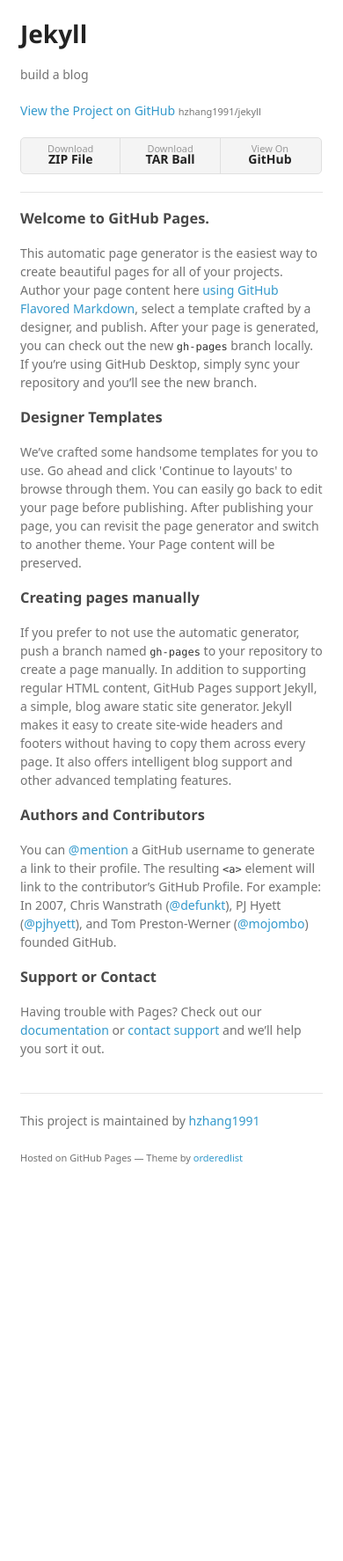
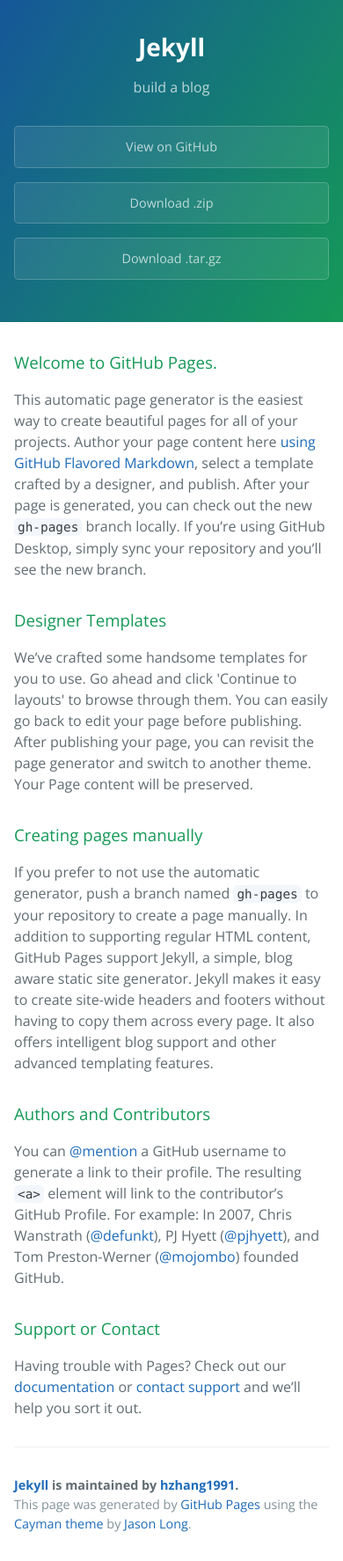
Before and after one commit to hzhang1991/jekyll, a Jekyll site: the page index.html, which Jekyll copies as it is, in a window 390 px wide. Shown: the whole page at 88% size. Built offline with Jekyll 4.4.1, drawn with Linux system fonts in a browser that asks for light colours; some web fonts are replaced; before the commit the page ends 1368 px from its top, so only the background shows below that.

```diff
--- a/index.html
+++ b/index.html
@@ -1,34 +1,25 @@
-<!doctype html>
-<html>
+<!DOCTYPE html>
+<html lang="en-us">
   <head>
-    <meta charset="utf-8">
-    <meta http-equiv="X-UA-Compatible" content="chrome=1">
+    <meta charset="UTF-8">
     <title>Jekyll by hzhang1991</title>
-
-    <link rel="stylesheet" href="stylesheets/styles.css">
-    <link rel="stylesheet" href="stylesheets/github-light.css">
-    <meta name="viewport" content="width=device-width">
-    <!--[if lt IE 9]>
-    <script src="//html5shiv.googlecode.com/svn/trunk/html5.js"></script>
-    <![endif]-->
+    <meta name="viewport" content="width=device-width, initial-scale=1">
+    <link rel="stylesheet" type="text/css" href="stylesheets/normalize.css" media="screen">
+    <link href='https://fonts.googleapis.com/css?family=Open+Sans:400,700' rel='stylesheet' type='text/css'>
+    <link rel="stylesheet" type="text/css" href="stylesheets/stylesheet.css" media="screen">
+    <link rel="stylesheet" type="text/css" href="stylesheets/github-light.css" media="screen">
   </head>
   <body>
-    <div class="wrapper">
-      <header>
-        <h1>Jekyll</h1>
-        <p>build a blog</p>
+    <section class="page-header">
+      <h1 class="project-name">Jekyll</h1>
+      <h2 class="project-tagline">build a blog</h2>
+      <a href="https://github.com/hzhang1991/jekyll" class="btn">View on GitHub</a>
+      <a href="https://github.com/hzhang1991/jekyll/zipball/master" class="btn">Download .zip</a>
+      <a href="https://github.com/hzhang1991/jekyll/tarball/master" class="btn">Download .tar.gz</a>
+    </section>
 
-        <p class="view"><a href="https://github.com/hzhang1991/jekyll">View the Project on GitHub <small>hzhang1991/jekyll</small></a></p>
-
-
-        <ul>
-          <li><a href="https://github.com/hzhang1991/jekyll/zipball/master">Download <strong>ZIP File</strong></a></li>
-          <li><a href="https://github.com/hzhang1991/jekyll/tarball/master">Download <strong>TAR Ball</strong></a></li>
-          <li><a href="https://github.com/hzhang1991/jekyll">View On <strong>GitHub</strong></a></li>
-        </ul>
-      </header>
-      <section>
-        <h3>
+    <section class="main-content">
+      <h3>
 <a id="welcome-to-github-pages" class="anchor" href="#welcome-to-github-pages" aria-hidden="true"><span class="octicon octicon-link"></span></a>Welcome to GitHub Pages.</h3>
 
 <p>This automatic page generator is the easiest way to create beautiful pages for all of your projects. Author your page content here <a href="https://guides.github.com/features/mastering-markdown/">using GitHub Flavored Markdown</a>, select a template crafted by a designer, and publish. After your page is generated, you can check out the new <code>gh-pages</code> branch locally. If you’re using GitHub Desktop, simply sync your repository and you’ll see the new branch.</p>
@@ -52,13 +43,15 @@
 <a id="support-or-contact" class="anchor" href="#support-or-contact" aria-hidden="true"><span class="octicon octicon-link"></span></a>Support or Contact</h3>
 
 <p>Having trouble with Pages? Check out our <a href="https://help.github.com/pages">documentation</a> or <a href="https://github.com/contact">contact support</a> and we’ll help you sort it out.</p>
-      </section>
-      <footer>
-        <p>This project is maintained by <a href="https://github.com/hzhang1991">hzhang1991</a></p>
-        <p><small>Hosted on GitHub Pages &mdash; Theme by <a href="https://github.com/orderedlist">orderedlist</a></small></p>
+
+      <footer class="site-footer">
+        <span class="site-footer-owner"><a href="https://github.com/hzhang1991/jekyll">Jekyll</a> is maintained by <a href="https://github.com/hzhang1991">hzhang1991</a>.</span>
+
+        <span class="site-footer-credits">This page was generated by <a href="https://pages.github.com">GitHub Pages</a> using the <a href="https://github.com/jasonlong/cayman-theme">Cayman theme</a> by <a href="https://twitter.com/jasonlong">Jason Long</a>.</span>
       </footer>
-    </div>
-    <script src="javascripts/scale.fix.js"></script>
+
+    </section>
+
 
   </body>
 </html>
--- /dev/null
+++ b/stylesheets/stylesheet.css
@@ -0,0 +1,245 @@
+* {
+  box-sizing: border-box; }
+
+body {
+  padding: 0;
+  margin: 0;
+  font-family: "Open Sans", "Helvetica Neue", Helvetica, Arial, sans-serif;
+  font-size: 16px;
+  line-height: 1.5;
+  color: #606c71; }
+
+a {
+  color: #1e6bb8;
+  text-decoration: none; }
+  a:hover {
+    text-decoration: underline; }
+
+.btn {
+  display: inline-block;
+  margin-bottom: 1rem;
+  color: rgba(255, 255, 255, 0.7);
+  background-color: rgba(255, 255, 255, 0.08);
+  border-color: rgba(255, 255, 255, 0.2);
+  border-style: solid;
+  border-width: 1px;
+  border-radius: 0.3rem;
+  transition: color 0.2s, background-color 0.2s, border-color 0.2s; }
+  .btn + .btn {
+    margin-left: 1rem; }
+
+.btn:hover {
+  color: rgba(255, 255, 255, 0.8);
+  text-decoration: none;
+  background-color: rgba(255, 255, 255, 0.2);
+  border-color: rgba(255, 255, 255, 0.3); }
+
+@media screen and (min-width: 64em) {
+  .btn {
+    padding: 0.75rem 1rem; } }
+
+@media screen and (min-width: 42em) and (max-width: 64em) {
+  .btn {
+    padding: 0.6rem 0.9rem;
+    font-size: 0.9rem; } }
+
+@media screen and (max-width: 42em) {
+  .btn {
+    display: block;
+    width: 100%;
+    padding: 0.75rem;
+    font-size: 0.9rem; }
+    .btn + .btn {
+      margin-top: 1rem;
+      margin-left: 0; } }
+
+.page-header {
+  color: #fff;
+  text-align: center;
+  background-color: #159957;
+  background-image: linear-gradient(120deg, #155799, #159957); }
+
+@media screen and (min-width: 64em) {
+  .page-header {
+    padding: 5rem 6rem; } }
+
+@media screen and (min-width: 42em) and (max-width: 64em) {
+  .page-header {
+    padding: 3rem 4rem; } }
+
+@media screen and (max-width: 42em) {
+  .page-header {
+    padding: 2rem 1rem; } }
+
+.project-name {
+  margin-top: 0;
+  margin-bottom: 0.1rem; }
+
+@media screen and (min-width: 64em) {
+  .project-name {
+    font-size: 3.25rem; } }
+
+@media screen and (min-width: 42em) and (max-width: 64em) {
+  .project-name {
+    font-size: 2.25rem; } }
+
+@media screen and (max-width: 42em) {
+  .project-name {
+    font-size: 1.75rem; } }
+
+.project-tagline {
+  margin-bottom: 2rem;
+  font-weight: normal;
+  opacity: 0.7; }
+
+@media screen and (min-width: 64em) {
+  .project-tagline {
+    font-size: 1.25rem; } }
+
+@media screen and (min-width: 42em) and (max-width: 64em) {
+  .project-tagline {
+    font-size: 1.15rem; } }
+
+@media screen and (max-width: 42em) {
+  .project-tagline {
+    font-size: 1rem; } }
+
+.main-content :first-child {
+  margin-top: 0; }
+.main-content img {
+  max-width: 100%; }
+.main-content h1, .main-content h2, .main-content h3, .main-content h4, .main-content h5, .main-content h6 {
+  margin-top: 2rem;
+  margin-bottom: 1rem;
+  font-weight: normal;
+  color: #159957; }
+.main-content p {
+  margin-bottom: 1em; }
+.main-content code {
+  padding: 2px 4px;
+  font-family: Consolas, "Liberation Mono", Menlo, Courier, monospace;
+  font-size: 0.9rem;
+  color: #383e41;
+  background-color: #f3f6fa;
+  border-radius: 0.3rem; }
+.main-content pre {
+  padding: 0.8rem;
+  margin-top: 0;
+  margin-bottom: 1rem;
+  font: 1rem Consolas, "Liberation Mono", Menlo, Courier, monospace;
+  color: #567482;
+  word-wrap: normal;
+  background-color: #f3f6fa;
+  border: solid 1px #dce6f0;
+  border-radius: 0.3rem; }
+  .main-content pre > code {
+    padding: 0;
+    margin: 0;
+    font-size: 0.9rem;
+    color: #567482;
+    word-break: normal;
+    white-space: pre;
+    background: transparent;
+    border: 0; }
+.main-content .highlight {
+  margin-bottom: 1rem; }
+  .main-content .highlight pre {
+    margin-bottom: 0;
+    word-break: normal; }
+.main-content .highlight pre, .main-content pre {
+  padding: 0.8rem;
+  overflow: auto;
+  font-size: 0.9rem;
+  line-height: 1.45;
+  border-radius: 0.3rem; }
+.main-content pre code, .main-content pre tt {
+  display: inline;
+  max-width: initial;
+  padding: 0;
+  margin: 0;
+  overflow: initial;
+  line-height: inherit;
+  word-wrap: normal;
+  background-color: transparent;
+  border: 0; }
+  .main-content pre code:before, .main-content pre code:after, .main-content pre tt:before, .main-content pre tt:after {
+    content: normal; }
+.main-content ul, .main-content ol {
+  margin-top: 0; }
+.main-content blockquote {
+  padding: 0 1rem;
+  margin-left: 0;
+  color: #819198;
+  border-left: 0.3rem solid #dce6f0; }
+  .main-content blockquote > :first-child {
+    margin-top: 0; }
+  .main-content blockquote > :last-child {
+    margin-bottom: 0; }
+.main-content table {
+  display: block;
+  width: 100%;
+  overflow: auto;
+  word-break: normal;
+  word-break: keep-all; }
+  .main-content table th {
+    font-weight: bold; }
+  .main-content table th, .main-content table td {
+    padding: 0.5rem 1rem;
+    border: 1px solid #e9ebec; }
+.main-content dl {
+  padding: 0; }
+  .main-content dl dt {
+    padding: 0;
+    margin-top: 1rem;
+    font-size: 1rem;
+    font-weight: bold; }
+  .main-content dl dd {
+    padding: 0;
+    margin-bottom: 1rem; }
+.main-content hr {
+  height: 2px;
+  padding: 0;
+  margin: 1rem 0;
+  background-color: #eff0f1;
+  border: 0; }
+
+@media screen and (min-width: 64em) {
+  .main-content {
+    max-width: 64rem;
+    padding: 2rem 6rem;
+    margin: 0 auto;
+    font-size: 1.1rem; } }
+
+@media screen and (min-width: 42em) and (max-width: 64em) {
+  .main-content {
+    padding: 2rem 4rem;
+    font-size: 1.1rem; } }
+
+@media screen and (max-width: 42em) {
+  .main-content {
+    padding: 2rem 1rem;
+    font-size: 1rem; } }
+
+.site-footer {
+  padding-top: 2rem;
+  margin-top: 2rem;
+  border-top: solid 1px #eff0f1; }
+
+.site-footer-owner {
+  display: block;
+  font-weight: bold; }
+
+.site-footer-credits {
+  color: #819198; }
+
+@media screen and (min-width: 64em) {
+  .site-footer {
+    font-size: 1rem; } }
+
+@media screen and (min-width: 42em) and (max-width: 64em) {
+  .site-footer {
+    font-size: 1rem; } }
+
+@media screen and (max-width: 42em) {
+  .site-footer {
+    font-size: 0.9rem; } }
```
Also changed, not shown: stylesheets/normalize.css (added).
